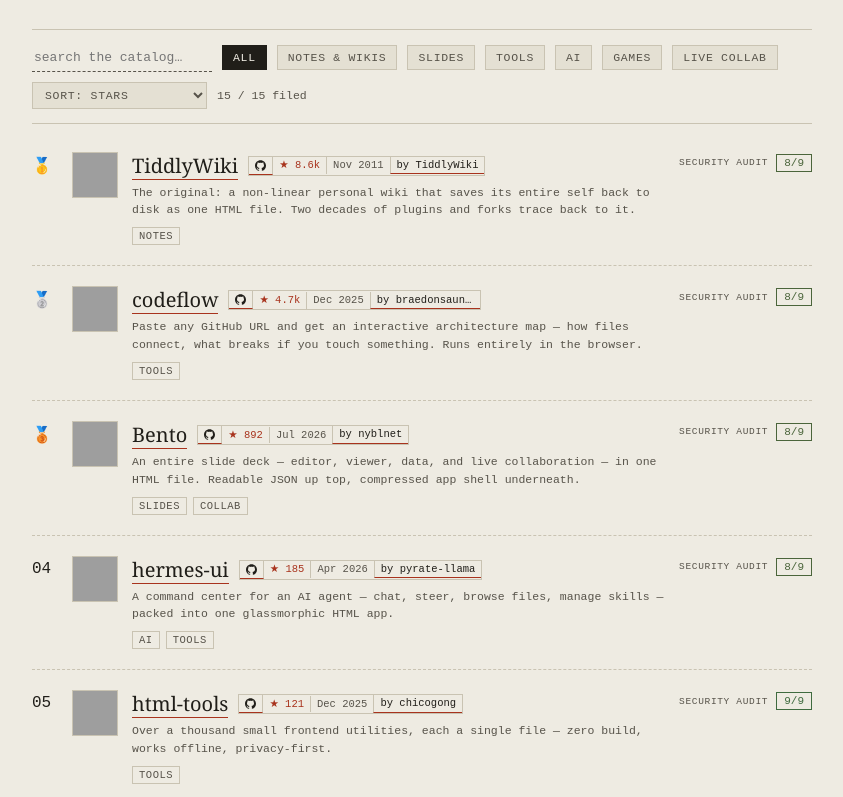
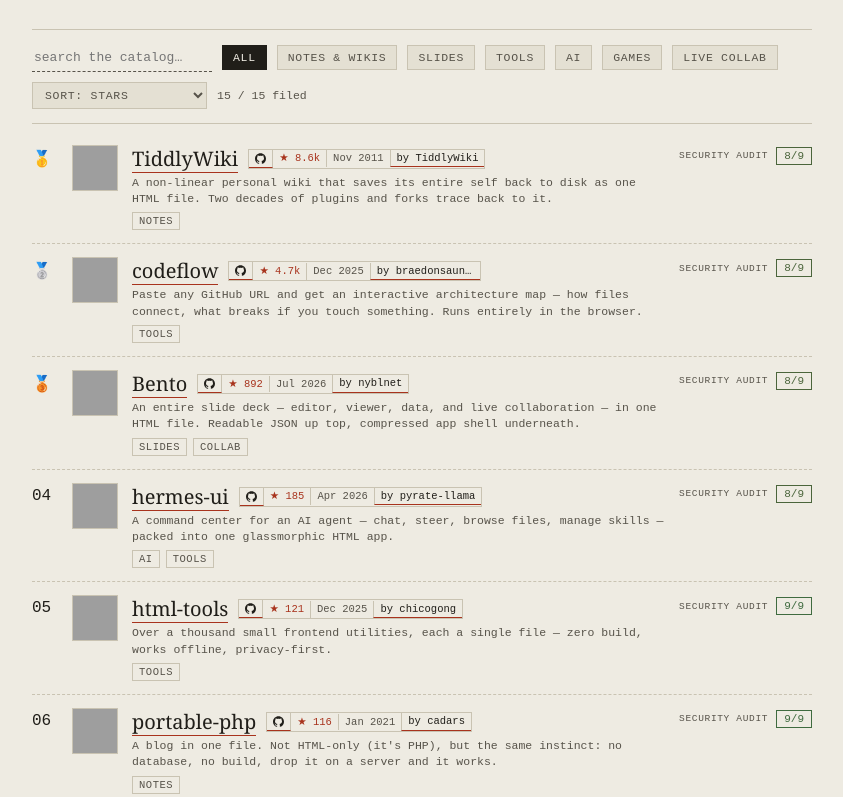
Before and after one commit to HabibiCodeCH/iamsingle-sfwa-directory, a website: page index.html in a window 1280 px wide. Shown: the part 344-1141 px from the top of the page, without its empty margins (218-1061 px from the left). Drawn offline with Linux system fonts and the light colour scheme; grey boxes are pictures that could not be loaded.

Commit message:
Tighten catalog row spacing, clamp descriptions to 2 lines
Also drops the "The original: " prefix from TiddlyWiki's description.

```diff
--- a/data/entries.json
+++ b/data/entries.json
@@ -3,7 +3,7 @@
     "name": "TiddlyWiki",
     "url": "https://tiddlywiki.com/",
     "repo": "TiddlyWiki/TiddlyWiki5",
-    "desc": "The original: a non-linear personal wiki that saves its entire self back to disk as one HTML file. Two decades of plugins and forks trace back to it.",
+    "desc": "A non-linear personal wiki that saves its entire self back to disk as one HTML file. Two decades of plugins and forks trace back to it.",
     "tags": [
       "notes"
     ],
--- a/index.html
+++ b/index.html
@@ -75,20 +75,23 @@
 
   .catalog{margin-top:8px;}
   .card{
-    display:grid;grid-template-columns:26px 46px 1fr auto;gap:14px;padding:20px 0;
+    display:grid;grid-template-columns:26px 46px 1fr auto;gap:14px;padding:13px 0;
     border-bottom:1px dashed var(--line);align-items:start;
   }
   .stub{font-family:var(--mono);font-size:11px;color:var(--ink-soft);padding-top:4px;}
   .stub .n{display:block;font-size:16px;color:var(--ink);}
   .meta{min-width:0;}
-  .name{font-size:20px;margin:0 0 4px;display:flex;align-items:center;gap:10px;flex-wrap:wrap;}
+  .name{font-size:20px;margin:0 0 2px;display:flex;align-items:center;gap:10px;flex-wrap:wrap;}
   .logo{
     width:46px;height:46px;border:1px solid var(--line);object-fit:cover;
     flex-shrink:0;background:var(--paper-2);align-self:start;
   }
   .name a{color:var(--ink);text-decoration:none;border-bottom:1px solid var(--stamp);}
   .name a:hover{color:var(--stamp);}
-  .desc{font-family:var(--mono);font-size:11.5px;line-height:1.55;color:var(--ink-soft);margin:0 0 8px;}
+  .desc{
+    font-family:var(--mono);font-size:11.5px;line-height:1.42;color:var(--ink-soft);margin:0 0 5px;
+    display:-webkit-box;-webkit-line-clamp:2;-webkit-box-orient:vertical;overflow:hidden;
+  }
   .tags{display:flex;gap:6px;flex-wrap:wrap;align-items:center;}
   .audit{display:flex;flex-direction:row;align-items:center;gap:8px;padding-top:2px;}
   .audit-label{
```
